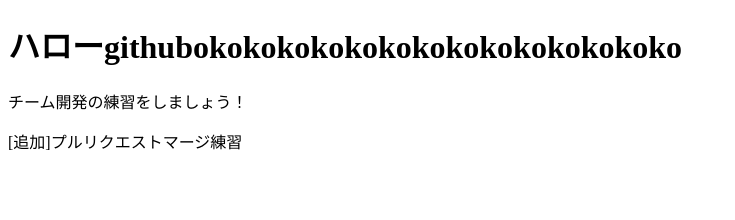
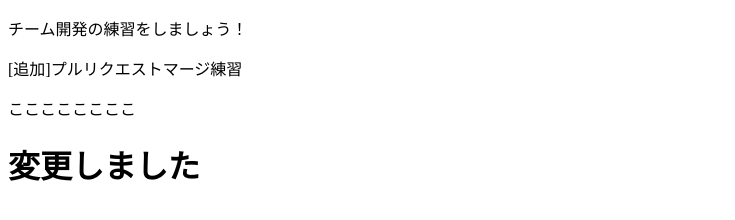
Before and after one commit to practiceteamm/is_practice, a plain HTML site: page index.html in a window 1280 px wide. Shown: the whole page, without its empty margins (0-735 px from the left). Drawn offline with Linux system fonts and the light colour scheme.

Commit message:
first commit

```diff
--- a/index.html
+++ b/index.html
@@ -11,9 +11,11 @@
 
     <head>
         <div>
-            <h1>ハローgithubokokokokokokokokokokokokokoko</h1>
+
             <p>チーム開発の練習をしましょう！</p>
             <p>[追加]プルリクエストマージ練習</p>
+            <p>ここここここここ</p>
+            <h1>変更しました</h1>
         </div>
     </head>
 </body>
```
